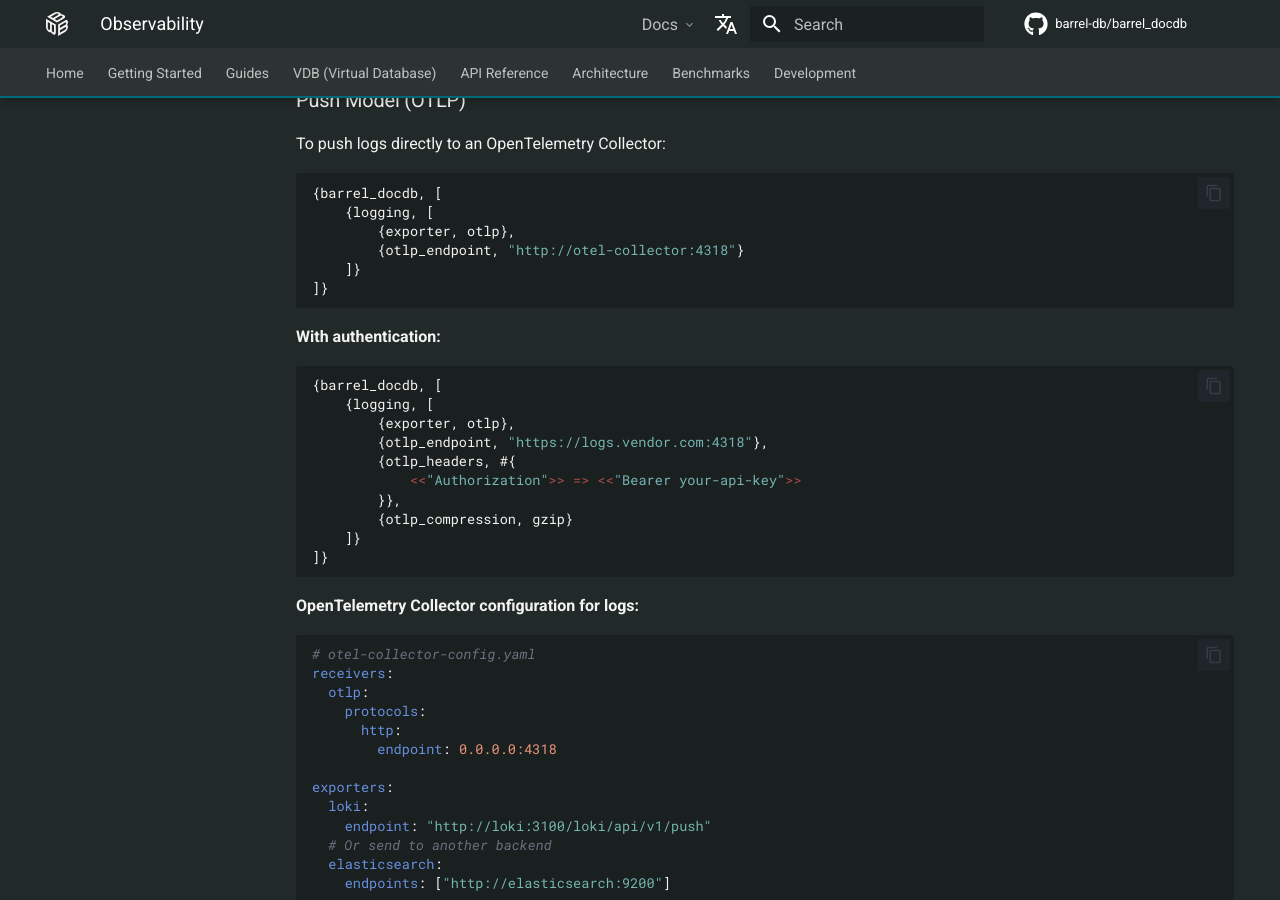
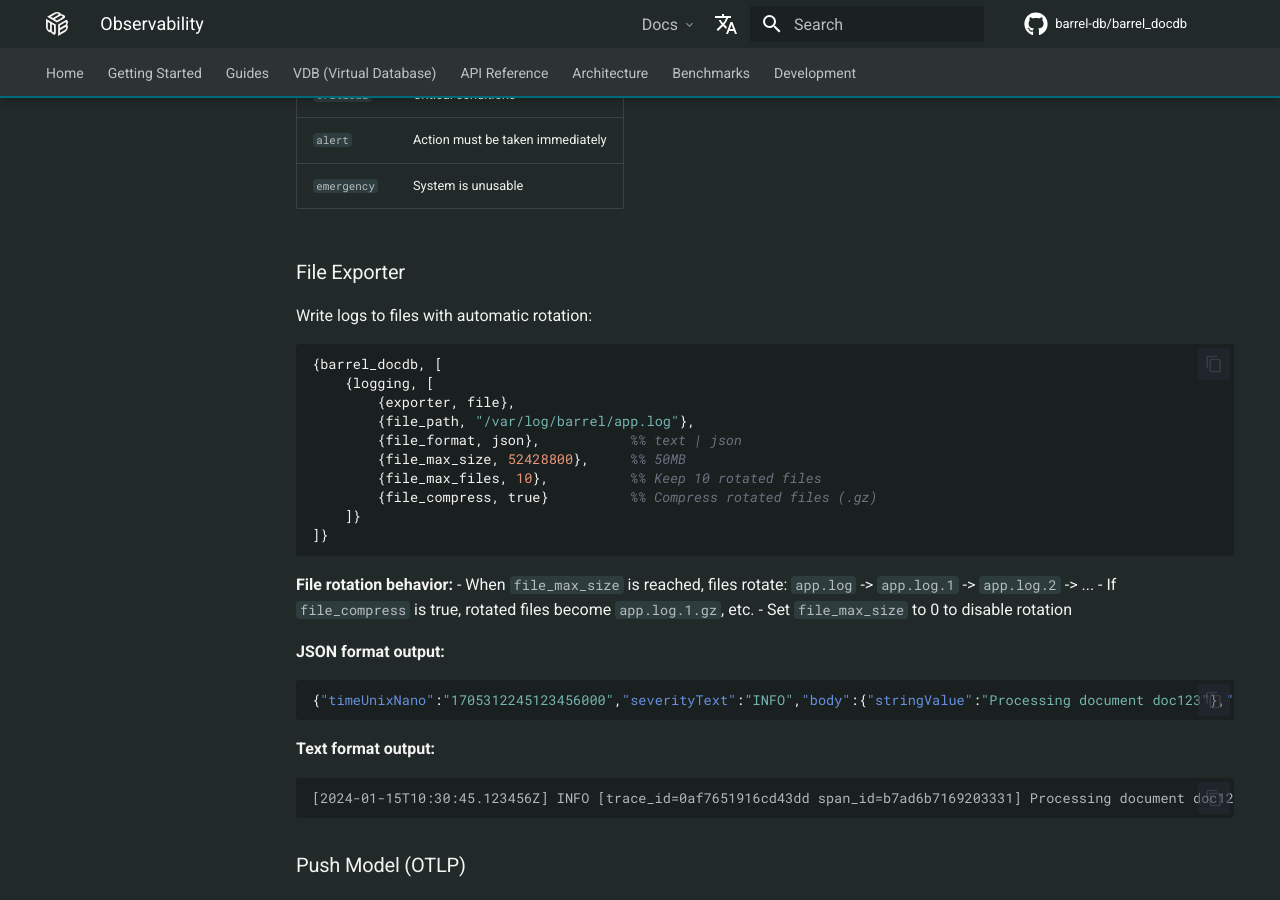
Before and after one commit to barrel-db/barrel_docdb, an MkDocs documentation site: the page built from docs/observability.md, in a window 1280 px wide and 900 px high, scrolled down 11697 px. Built offline with MkDocs 1.6.1 and Material for MkDocs 9.7.7, drawn with Linux system fonts in a browser that asks for light colours; comment, search, counter and statistics services are not loaded; some of the changed text lies outside the part shown.

Commit message:
Add file exporter support for logging
- Support file exporter with rotation in configure_logging()
- Options: file_path, file_format (text/json), file_max_size,
  file_max_files, file_compress
- Update docs with file exporter configuration and examples

````diff
--- a/docs/observability.md
+++ b/docs/observability.md
@@ -421,7 +421,8 @@ groups:
 ## Logging
 
 Barrel DocDB uses Erlang's built-in `logger` module with automatic trace context enrichment. Logs can be:
-- Written to stdout/files (default)
+- Written to stdout (default Erlang logger)
+- Written to files with rotation
 - Pushed to an OTLP collector for centralized logging
 
 ### Configuration
@@ -429,7 +430,16 @@ Barrel DocDB uses Erlang's built-in `logger` module with automatic trace context
 ```erlang
 {barrel_docdb, [
     {logging, [
-        {exporter, none},              %% none | otlp | console
+        {exporter, none},              %% none | console | file | otlp
+
+        %% File exporter options
+        {file_path, "/var/log/barrel.log"},
+        {file_format, text},           %% text | json
+        {file_max_size, 10485760},     %% 10MB, 0 = unlimited
+        {file_max_files, 5},           %% Number of rotated files
+        {file_compress, false},        %% Compress rotated files
+
+        %% OTLP exporter options
         {otlp_endpoint, "http://localhost:4318"},
         {otlp_headers, #{}},           %% Optional auth headers
         {otlp_compression, none}       %% none | gzip
@@ -503,6 +513,38 @@ For structured logging (recommended for production):
 | `critical` | Critical conditions |
 | `alert` | Action must be taken immediately |
 | `emergency` | System is unusable |
+
+### File Exporter
+
+Write logs to files with automatic rotation:
+
+```erlang
+{barrel_docdb, [
+    {logging, [
+        {exporter, file},
+        {file_path, "/var/log/barrel/app.log"},
+        {file_format, json},           %% text | json
+        {file_max_size, 52428800},     %% 50MB
+        {file_max_files, 10},          %% Keep 10 rotated files
+        {file_compress, true}          %% Compress rotated files (.gz)
+    ]}
+]}
+```
+
+**File rotation behavior:**
+- When `file_max_size` is reached, files rotate: `app.log` -> `app.log.1` -> `app.log.2` -> ...
+- If `file_compress` is true, rotated files become `app.log.1.gz`, etc.
+- Set `file_max_size` to 0 to disable rotation
+
+**JSON format output:**
+```json
+{"timeUnixNano":"1705312245123456000","severityText":"INFO","body":{"stringValue":"Processing document doc123"},"traceId":"0af7651916cd43dd8448eb211c80319c","spanId":"b7ad6b7169203331"}
+```
+
+**Text format output:**
+```
+[2024-01-15T10:30:45.123456Z] INFO [trace_id=0af7651916cd43dd span_id=b7ad6b7169203331] Processing document doc123
+```
 
 ### Push Model (OTLP)
 
````
Also changed, not shown: 1 other file.
